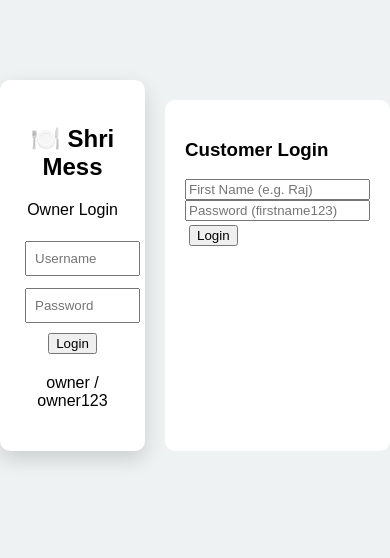
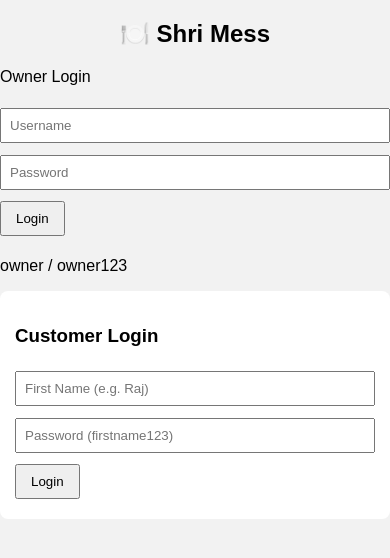
Before and after one commit to Shrivardhan3596/smart-mess-management-system, a React (Create React App) app: page / in a window 390 px wide. Shown: the top 558 px of the page. Built offline with nearby package versions, Linux system fonts and the light colour scheme.

Commit message:
Update styles for improved layout and responsiveness

```diff
--- a/src/style.css
+++ b/src/style.css
@@ -1,67 +1,89 @@
+/* GENERAL */
 body {
   margin: 0;
   font-family: Arial, sans-serif;
-  background: #eef2f3;
+  background: #f2f2f2;
 }
 
-.login-container {
-  display: flex;
-  justify-content: center;
-  gap: 20px;
-  padding-top: 80px;
+.home-container {
+  max-width: 1100px;
+  margin: auto;
+  padding: 15px;
 }
 
-.login-card {
-  background: white;
-  padding: 25px;
-  width: 280px;
-  border-radius: 10px;
-  box-shadow: 0 8px 20px rgba(0,0,0,0.15);
-  text-align: center;
+/* HEADER */
+.header {
+  display: flex;
+  align-items: center;
+  gap: 10px;
+  flex-wrap: wrap; /* IMPORTANT for mobile */
 }
 
-.login-card input {
+.header h2 {
+  font-size: 20px;
+}
+
+.header input {
+  max-width: 180px;
+}
+
+/* CARD */
+.card {
+  background: white;
+  padding: 15px;
+  margin-top: 15px;
+  border-radius: 8px;
+}
+
+/* FORM INPUTS */
+input {
   width: 100%;
   padding: 8px;
   margin: 6px 0;
+  box-sizing: border-box;
 }
 
-.home-container {
-  max-width: 900px;
-  margin: auto;
-  padding: 20px;
-}
-
-.header {
-  display: flex;
-  justify-content: space-between;
-  align-items: center;
-}
-
-.card {
-  background: white;
-  margin-top: 20px;
-  padding: 20px;
-  border-radius: 10px;
-}
-
-.customer-item {
-  border-bottom: 1px solid #ccc;
-  padding: 8px 0;
+button {
+  padding: 8px 14px;
+  margin: 5px 0;
   cursor: pointer;
 }
 
-.customer-details {
-  background: #f5f5f5;
-  padding: 10px;
-  border-radius: 8px;
+/* CUSTOMER LIST */
+.customer-item {
+  border-bottom: 1px solid #ddd;
+  padding: 10px 0;
 }
 
-button {
-  margin: 4px;
+.customer-details {
+  background: #f9f9f9;
+  padding: 10px;
+  border-radius: 6px;
 }
 
+/* DELETE BUTTON */
 .danger {
   background: red;
   color: white;
+  border: none;
 }
+
+/* ---------- MOBILE RESPONSIVE ---------- */
+@media (max-width: 768px) {
+  .header {
+    flex-direction: column;
+    align-items: stretch;
+  }
+
+  .header input {
+    width: 100%;
+  }
+
+  .header button {
+    width: 100%;
+  }
+
+  h2 {
+    text-align: center;
+  }
+}
```
